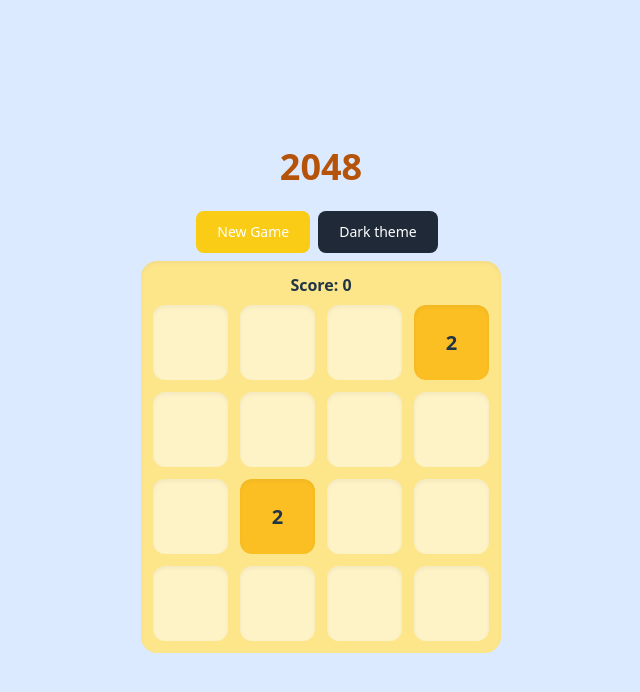
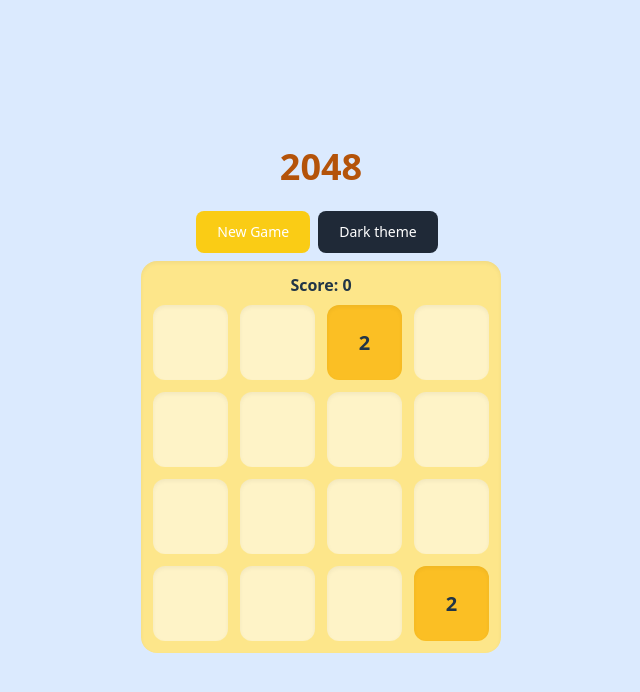
Before and after one commit to ElizabethShestakova/2048-react-ts, a React (Vite) app: page / in a window 1280 px wide. Shown: the top 692 px of the page, without its empty margins (319-959 px from the left). Built offline with nearby package versions, Linux system fonts and the light colour scheme.

Commit message:
Движение влево

```diff
--- a/src/App.tsx
+++ b/src/App.tsx
@@ -2,9 +2,24 @@
 import Header from "./components/Header"
 import Board from "./components/Board"
 import { useGameLogic } from "./hooks/useGameLogic"
+import { useEffect } from "react"
 
 function App() {
-    const { board, score, resetGame } = useGameLogic()
+    const { board, score, resetGame, slideLeft } = useGameLogic()
+
+    const handleUserKeyPress = (e: KeyboardEvent) => {
+        if (e.key === "ArrowLeft") {
+            slideLeft()
+        }
+    }
+
+    useEffect(() => {
+        window.addEventListener("keydown", handleUserKeyPress)
+        return () => {
+            window.removeEventListener("keydown", handleUserKeyPress)
+        }
+    }, [])
+
     return (
         <div className="min-h-screen flex flex-col items-center justify-center bg-blue-100">
             <Header resetGameFunction={resetGame} />
--- a/src/components/Tile.tsx
+++ b/src/components/Tile.tsx
@@ -11,7 +11,7 @@
                 props.value ? "bg-amber-400" : "bg-amber-100"
             }`}
         >
-            <span className="absolute">{props.value ?? ""}</span>
+            <span className="absolute">{props.value || ""}</span>
         </div>
     )
 }
--- a/src/hooks/useGameLogic.ts
+++ b/src/hooks/useGameLogic.ts
@@ -1,21 +1,32 @@
-import { useState, useEffect } from "react"
-import { addRandomTile, createEmptyBoard, type Board } from "../utils/board"
+import { useState } from "react"
+import { addRandomTile, boardsEqual, createEmptyBoard, type Board } from "../utils/board"
+import { moveLeft } from "../utils/rowOps"
 
 export function useGameLogic() {
-    const [board, setBoard] = useState<Board>(createEmptyBoard())
+    const [board, setBoard] = useState<Board>(() => {
+        const b = createEmptyBoard()
+        return addRandomTile(addRandomTile(b))
+    })
     const [score, setScore] = useState(0)
 
     const resetGame = () => {
-        let newBoard = createEmptyBoard()
-        newBoard = addRandomTile(addRandomTile(newBoard)) // две стартовые плитки
+        const newBoard = addRandomTile(addRandomTile(createEmptyBoard()))
         setBoard(newBoard)
         setScore(0)
     }
 
-    // инициализация при первом рендере
-    useEffect(() => {
-        resetGame()
-    }, [])
+    const slideLeft = () => {
+        setBoard((prev) => {
+            const newBoard = moveLeft(prev)
+            if (boardsEqual(prev, newBoard)) {
+                return prev
+            }
 
-    return { board, score, resetGame }
+            const updated = addRandomTile(newBoard)
+
+            return updated
+        })
+    }
+
+    return { board, score, resetGame, slideLeft }
 }
--- a/src/utils/board.ts
+++ b/src/utils/board.ts
@@ -1,8 +1,8 @@
-export type CellValue = number | null // 2, 4, 8 ... или пустая ячейка
+export type CellValue = number // 2, 4, 8 ... или пустая ячейка
 export type Board = CellValue[][]
 
 export function createEmptyBoard(): Board {
-    return Array.from({ length: 4 }, () => Array(4).fill(null))
+    return Array.from({ length: 4 }, () => Array(4).fill(0))
 }
 
 export function addRandomTile(board: Board): Board {
@@ -10,7 +10,7 @@
 
     board.forEach((row, r) =>
         row.forEach((cell, c) => {
-            if (cell === null) emptyCells.push([r, c])
+            if (cell === 0) emptyCells.push([r, c])
         })
     )
 
@@ -22,3 +22,7 @@
     newBoard[r][c] = value
     return newBoard
 }
+
+export function boardsEqual(a: number[][], b: number[][]) {
+    return a.every((row, i) => row.every((val, j) => val === b[i][j]))
+}
--- /dev/null
+++ b/src/utils/rowOps.ts
@@ -0,0 +1,28 @@
+import type { Board, CellValue } from "./board"
+
+function slideRowLeft(row: CellValue[]) {
+    // убираем пустые
+    const filtered = row.filter((cell) => cell !== 0)
+
+    // объединяем одинаковые
+    for (let i = 0; i < filtered.length - 1; i++) {
+        if (filtered[i] === filtered[i + 1]) {
+            filtered[i] *= 2
+            filtered[i + 1] = 0
+        }
+    }
+
+    // убираем нули после слияния
+    const compacted: CellValue[] = filtered.filter((v) => v !== 0)
+
+    // добавляем null до длины 4
+    while (compacted.length < 4) {
+        compacted.push(0)
+    }
+
+    return compacted
+}
+
+export function moveLeft(board: Board): Board {
+    return board.map((row) => slideRowLeft(row))
+}
```
